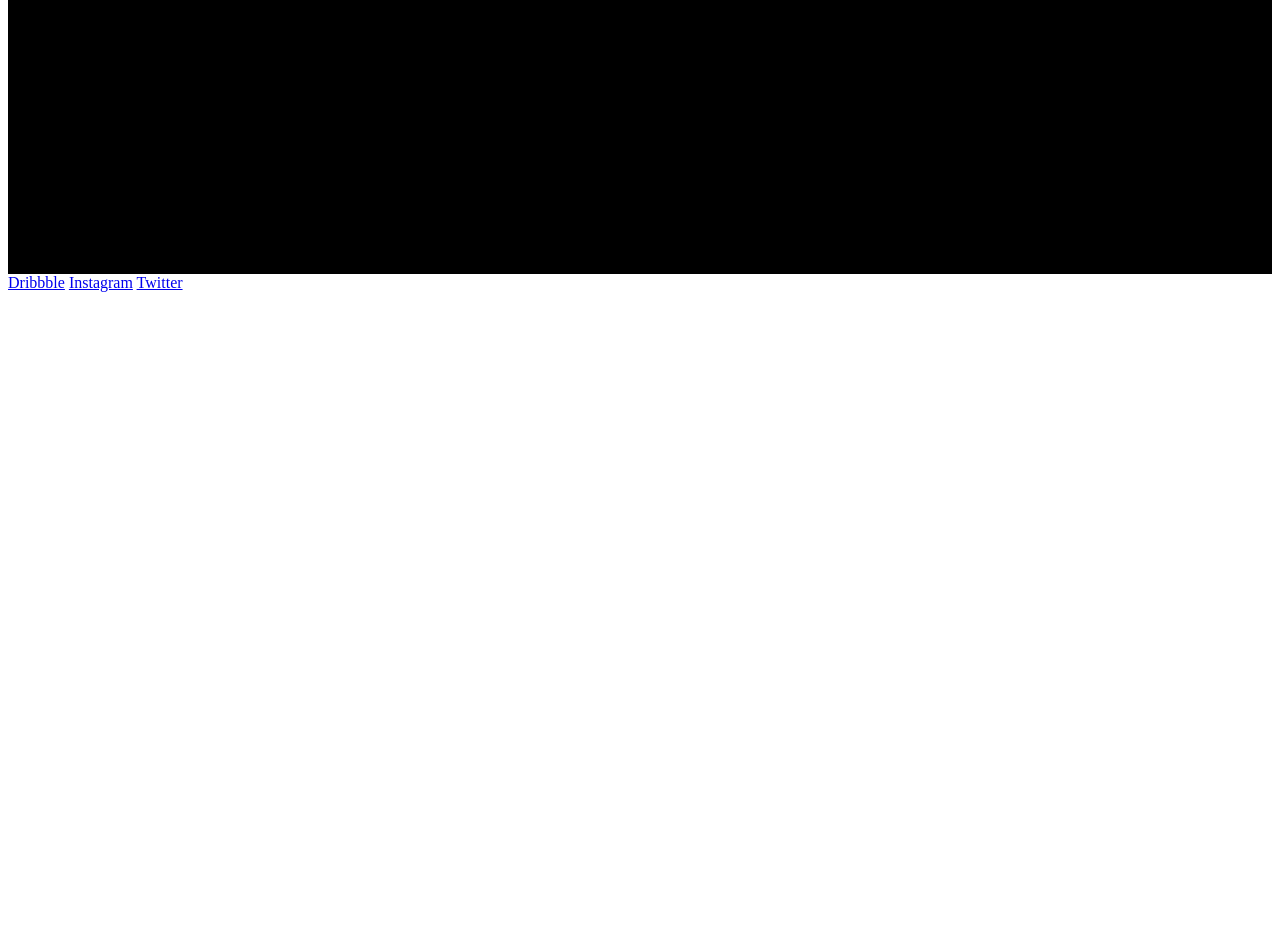
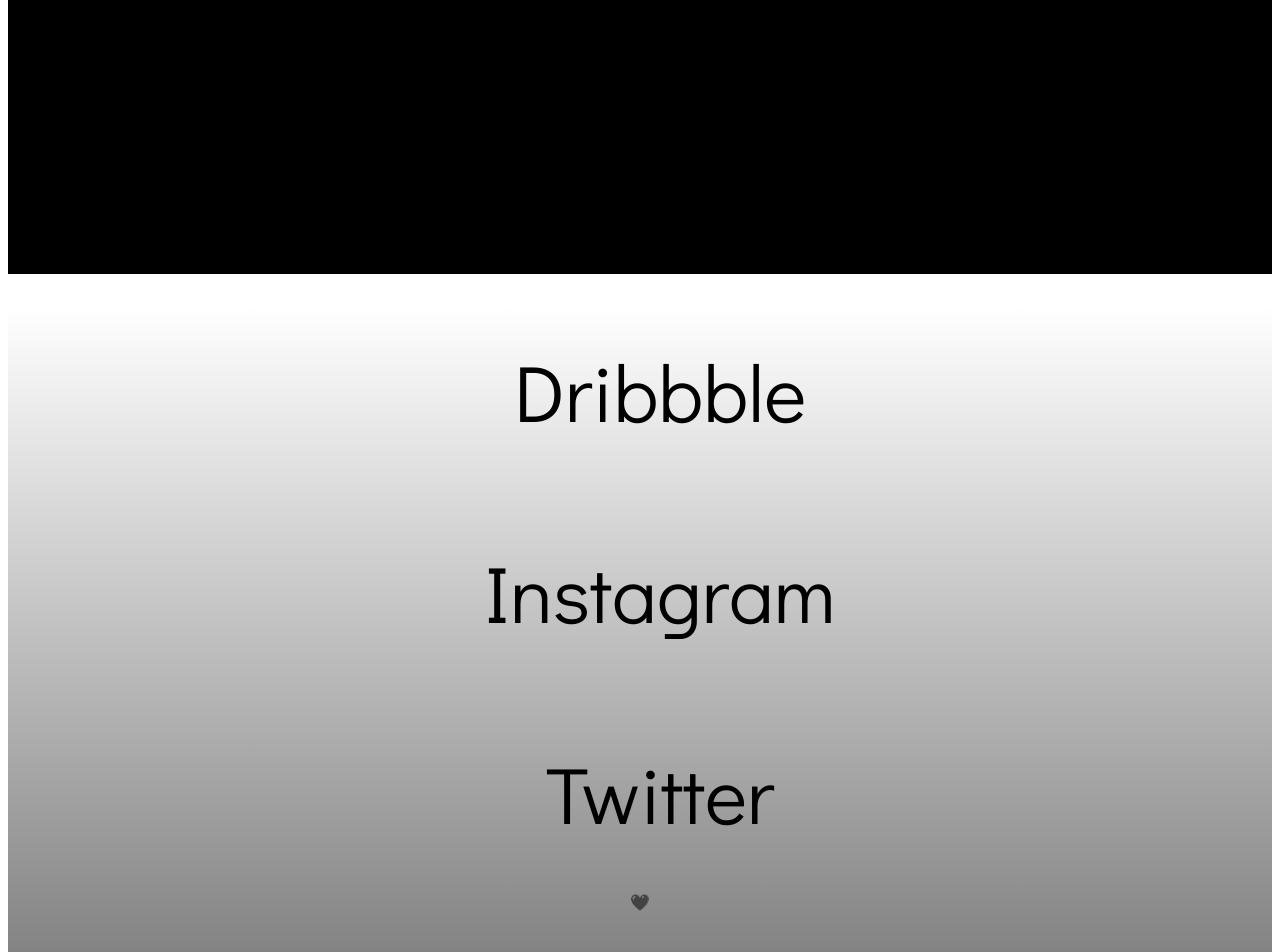
Before and after one commit to iwinter74/Portfolio-Project, a plain HTML site: page index.html in a window 1280 px wide. Shown: the part 5108-6060 px from the top of the page. Before the commit the page ends 5408 px from the top, so only its background shows below. Drawn offline with nearby package versions, Linux system fonts and the light colour scheme.

Commit message:
Portfolio v.0.1.2

```diff
--- a/assets/css/style.css
+++ b/assets/css/style.css
@@ -190,7 +190,29 @@ section:nth-of-type(6) nav a {
     font-size: 2em;
     padding-left: 50%;
 }
+section:nth-of-type(7) {
+    height: 100vh;
+    background: linear-gradient(#fff,#666);
+}
+section:nth-of-type(7) li {
+    list-style: none;
+    text-align: center;
+    padding: 2em;
+    margin-top: 2em;
+}
+section:nth-of-type(7) a {
+    font-family: 'Didact Gothic', sans-serif;
+    font-size: 5em;
+    color: black;
+    text-decoration: none;
+}
+section:nth-of-type(7) a:hover {
+    text-decoration: underline;
+}
+section:nth-of-type(7) p {
+    text-align: center;
 
+}
 
 /*
 Font: Work Sans,Didact Gothic
--- a/index.html
+++ b/index.html
@@ -64,10 +64,21 @@
     </section>
     <section>
         <nav>
-            <a href="#" target="blank">Dribbble</a>
-            <a href="#" target="blank">Instagram</a>
-            <a href="#" target="blank">Twitter</a>
+            <ul>
+                <li>
+                    <a href="#" target="blank">Dribbble</a>
+                </li>
+                <li>
+                    <a href="#" target="blank">Instagram</a>
+                </li>
+                <li>
+                    <a href="#" target="blank">Twitter</a>
+                </li>
+            </ul>
         </nav>
+        <p>
+            &#128420;
+        </p>
     </section>
 </body>
 </html>
```
Also changed, not shown: 1 other file.
